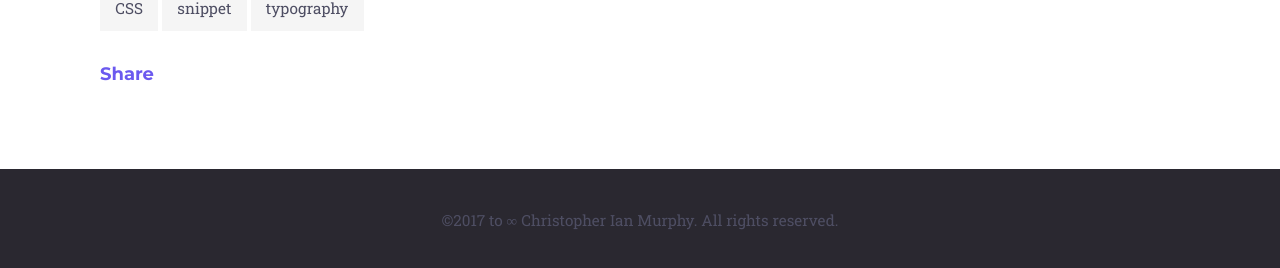
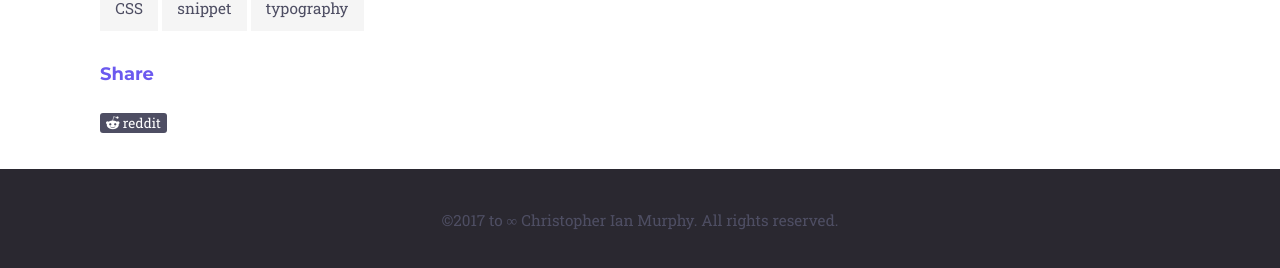
Before and after one commit to Splode/cm-blog, a Jekyll site: the page built from _posts/2017-04-01-underline-text-colors.md, in a window 1280 px wide and 1400 px high, scrolled down 1204 px. Shown: the part 1129-1397 px from the top of the window. Built offline with Jekyll 4.4.1, drawn with Linux system fonts in a browser that asks for light colours; nearby versions of some CDN libraries; comment, search, counter and statistics services are not loaded.

Commit message:
Added Reddit share button

```diff
--- a/_layouts/post.html
+++ b/_layouts/post.html
@@ -39,6 +39,16 @@ page-type: post
 
       <ul class="ShareButtonContainer-list">
 
+        <li class="ShareButtonContainer-list-item">
+            <a href="//www.reddit.com/submit"
+            class="ShareButton"
+            target="_blank"
+            onclick="window.location = '//www.reddit.com/submit?url=' + encodeURIComponent(window.location) + '&title={{ page.title }} - {{ page.tagline }}'; return false">
+            <i class="fa fa-reddit-alien"></i>
+            reddit
+            </a>
+        </li>
+
         <!-- LinkedIn share button -->
         <!-- <li class="ShareButtonContainer-list-item">
           <script src="//platform.linkedin.com/in.js" type="text/javascript">
--- a/_sass/_base.scss
+++ b/_sass/_base.scss
@@ -1,7 +1,7 @@
 a {
 	color: inherit;
 	text-decoration: none;
-	transition: color 0.25s ease-in-out;
+	transition: all 0.3s ease-in-out;
 	@media only screen and (min-width: $desktop) {
 		a:hover {
 			color: $brightPurple;
--- a/_sass/_social.scss
+++ b/_sass/_social.scss
@@ -5,6 +5,19 @@
 
 .ShareButtonContainer-list-item {
   display: inline-block;
+}
+
+.ShareButton {
+  background: $plumMeat;
+  border-radius: 3px;
+  color: $white;
+  font-size: .75em;
+  padding: 1px 6px;
+
+  &:hover {
+    background: $brightPurple;
+    color: $white;
+  }
 }
 
 // important for getting social share buttons to align
```
